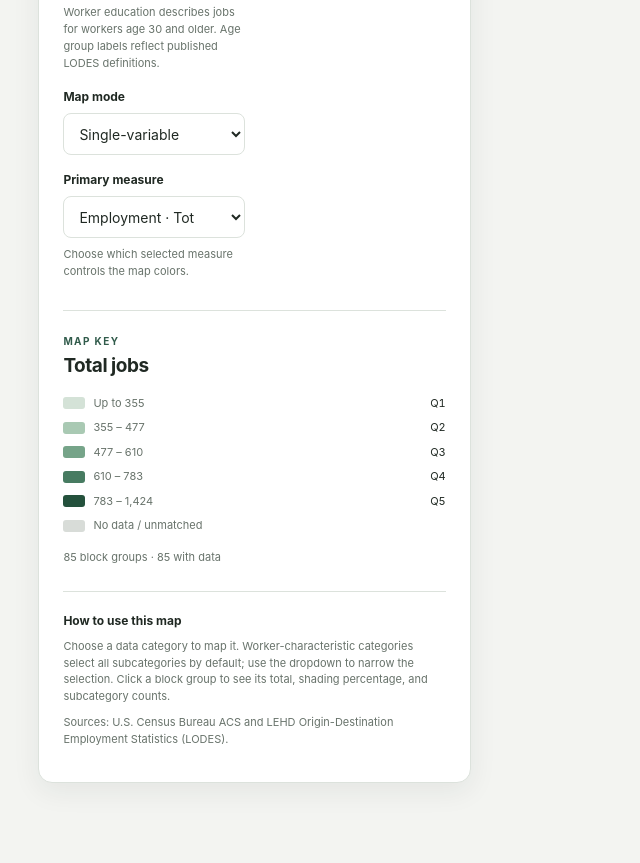
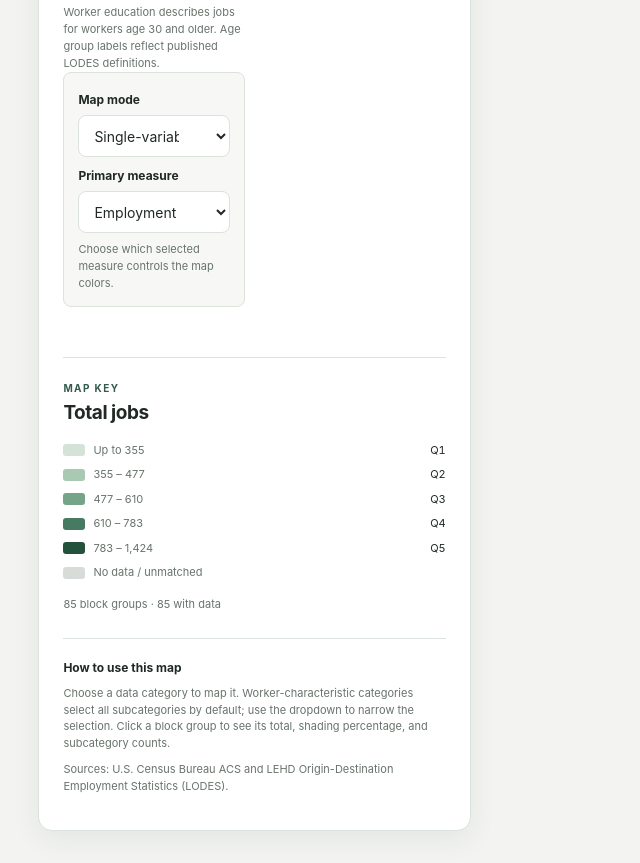
Before and after one commit to siennabroglie/flathead-economy, a plain HTML site: page index.html in a window 1280 px wide. Shown: the part 1393-2256 px from the top of the page, without its empty margins (0-640 px from the left). Before the commit the page ends 2208 px from the top, so only its background shows below. Drawn offline with nearby package versions, Linux system fonts and the light colour scheme.

Commit message:
Style map mode and primary measure controls

```diff
--- a/assets/css/map.css
+++ b/assets/css/map.css
@@ -254,3 +254,24 @@ input[type="checkbox"], input[type="radio"] { accent-color: var(--accent); }
 @media (max-width: 900px) {
   .data-group { min-width: 0; }
 }
+
+
+/* Map mode and primary measure controls */
+.map-mode-controls {
+  display: grid;
+  grid-template-columns: minmax(0, 1fr);
+  gap: 6px;
+  margin: 0 0 20px;
+  padding: 14px;
+  background: var(--surface-muted);
+  border: 1px solid var(--border);
+  border-radius: var(--radius-control);
+}
+.map-mode-controls label {
+  margin: 4px 0 0;
+  color: var(--text);
+  font-size: 12px;
+  font-weight: 650;
+}
+.map-mode-controls .field-note { margin: 2px 0 0; }
+#primary-measure:disabled { opacity: .55; cursor: not-allowed; }
```
